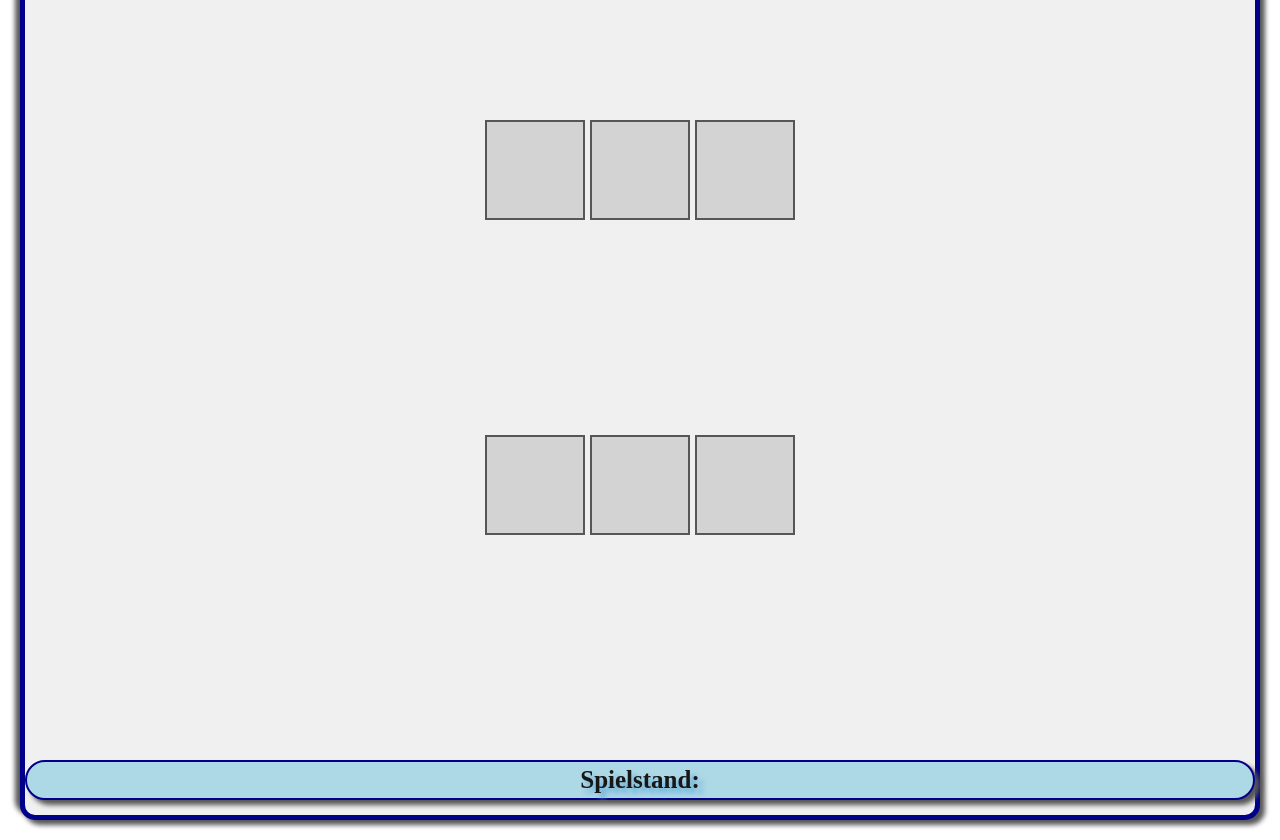
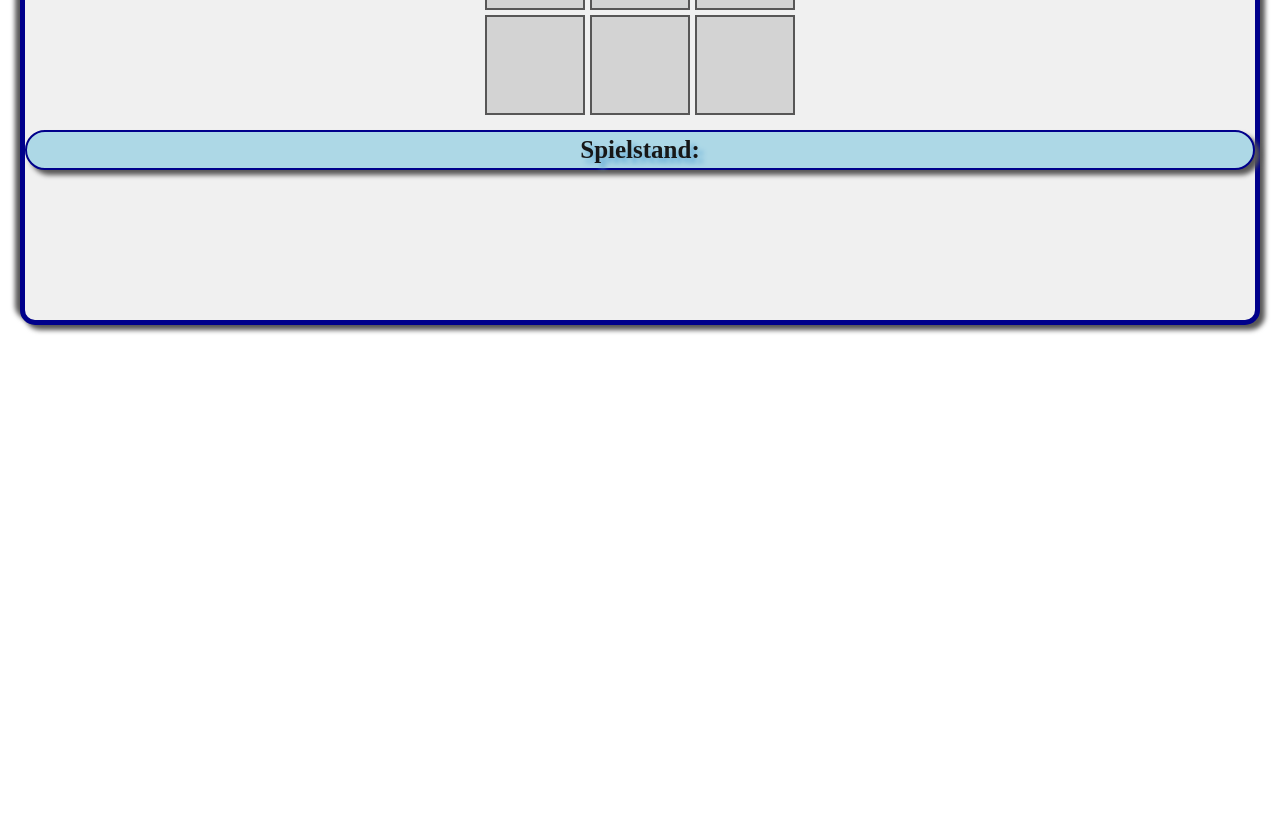
Before and after one commit to JannikU09/tic-tac-toe, a Next.js app: page / in a window 1280 px wide. Shown: the part 400-1240 px from the top of the page. After the commit the page ends 800 px from the top, so only its background shows below. Built offline with nearby package versions, Linux system fonts and the light colour scheme.

Commit message:
refactor: Entfernen der zusätztlichen "<div>". Jetzt werden die Zellen einzeln in einem "<div>" mit der Klasse "gridContainer" dargestellt.

```diff
--- a/src/app/components/Board/board.tsx
+++ b/src/app/components/Board/board.tsx
@@ -78,18 +78,13 @@ export const Board = () => {
                 {zelleDarstellen(0)}
                 {zelleDarstellen(1)}
                 {zelleDarstellen(2)}
-            </div>
-            <div className='gridContainer'>
                 {zelleDarstellen(3)}
                 {zelleDarstellen(4)}
                 {zelleDarstellen(5)}
-            </div>
-            <div className='gridContainer'>
                 {zelleDarstellen(6)}
                 {zelleDarstellen(7)}
                 {zelleDarstellen(8)}
             </div>
-
             <Title size='smallTitle' title='Spielstand: '/>
         </div>
     )
```
